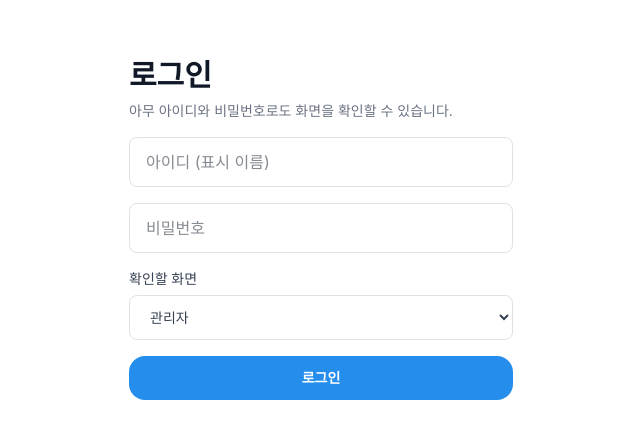
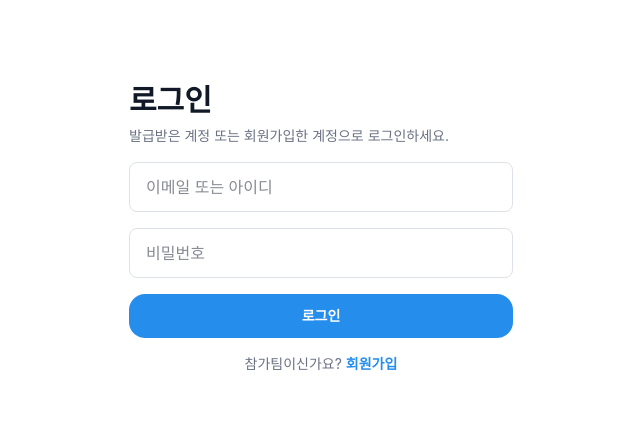
Before and after one commit to miceplans/2026RoboticsChallenge, a Next.js app: page /login in a window 1280 px wide. Shown: the part 172-610 px from the top of the page, without its empty margins (319-959 px from the left). Built offline with nearby package versions, Linux system fonts and the light colour scheme; no server answers; a web font is replaced by a local one.

Commit message:
feat: add role-based login routing

```diff
--- /dev/null
+++ b/app/admin/login/page.tsx
@@ -0,0 +1,9 @@
+import LoginForm from '@/app/login/LoginForm';
+
+export default function AdminLoginPage() {
+  return (
+    <main className="min-h-screen flex items-center justify-center px-6">
+      <LoginForm area="admin" />
+    </main>
+  );
+}
--- /dev/null
+++ b/app/judge/login/page.tsx
@@ -0,0 +1,9 @@
+import LoginForm from '@/app/login/LoginForm';
+
+export default function JudgeLoginPage() {
+  return (
+    <main className="min-h-screen flex items-center justify-center px-6">
+      <LoginForm area="judge" />
+    </main>
+  );
+}
--- a/app/login/LoginForm.tsx
+++ b/app/login/LoginForm.tsx
@@ -1,31 +1,35 @@
 'use client';
 
+import Link from 'next/link';
 import { useActionState } from 'react';
 import { login } from './actions';
 
-export default function LoginForm() {
+type LoginArea = 'judge' | 'admin';
+
+export default function LoginForm({ area }: { area?: LoginArea }) {
   const [error, action, pending] = useActionState(login, null);
+  const isStaff = Boolean(area);
+  const title = area === 'admin' ? '관리자 로그인' : area === 'judge' ? '심판 로그인' : '로그인';
+  const description = area
+    ? '발급받은 운영 계정으로 로그인하세요.'
+    : '발급받은 계정 또는 회원가입한 계정으로 로그인하세요.';
 
   return (
     <form action={action} className="w-full max-w-sm space-y-4">
       <div>
-        <h1 className="text-3xl font-extrabold text-heading">로그인</h1>
-        <p className="mt-2 text-sm text-gray-500">아무 아이디와 비밀번호로도 화면을 확인할 수 있습니다.</p>
+        <h1 className="text-3xl font-extrabold text-heading">{title}</h1>
+        <p className="mt-2 text-sm text-gray-500">{description}</p>
       </div>
-      <input name="id" placeholder="아이디 (표시 이름)" required className="w-full rounded-lg border border-line bg-white px-4 py-3 outline-none focus:border-accent" />
+      {area && <input type="hidden" name="area" value={area} />}
+      <input name="id" placeholder="이메일 또는 아이디" required className="w-full rounded-lg border border-line bg-white px-4 py-3 outline-none focus:border-accent" />
       <input name="password" type="password" placeholder="비밀번호" required className="w-full rounded-lg border border-line bg-white px-4 py-3 outline-none focus:border-accent" />
-      <label className="block text-sm font-medium text-gray-700">
-        확인할 화면
-        <select name="role" defaultValue="admin" className="mt-1.5 w-full rounded-lg border border-line bg-white px-4 py-3">
-          <option value="admin">관리자</option>
-          <option value="judge">심판</option>
-          <option value="user">참가팀</option>
-        </select>
-      </label>
       {error && <p className="text-sm text-error">{error}</p>}
       <button disabled={pending} className="w-full rounded-2xl bg-accent py-3 text-sm font-semibold text-white hover:bg-accent-soft transition-colors disabled:opacity-50">
         {pending ? '로그인 중...' : '로그인'}
       </button>
+      <p className="text-center text-sm text-gray-500">
+        {isStaff ? <Link href="/login" className="font-semibold text-accent hover:underline">공용 로그인으로 이동</Link> : <>참가팀이신가요? <Link href="/signup" className="font-semibold text-accent hover:underline">회원가입</Link></>}
+      </p>
     </form>
   );
 }
--- a/app/login/actions.ts
+++ b/app/login/actions.ts
@@ -5,24 +5,35 @@ import { redirect } from 'next/navigation';
 import { demoUsers } from '@/lib/auth';
 import { areaOf, homeAreaOf } from '@/lib/hosts';
 import { createSessionToken, SESSION_COOKIE, SESSION_MAX_AGE } from '@/lib/session';
+import { verifyRegisteredUser } from '@/lib/users';
 
+type LoginArea = 'judge' | 'admin';
+
+// 발급받은 데모 계정(demoUsers) 또는 본선 명단 기반으로 직접 가입한 계정으로 로그인한다.
 export async function login(_: string | null, formData: FormData): Promise<string | null> {
-  const id = String(formData.get('id') ?? '');
+  const id = String(formData.get('id') ?? '').trim();
   const password = String(formData.get('password') ?? '');
-  const requestedRole = String(formData.get('role') ?? 'admin');
-  const demoUser = demoUsers.find((u) => u.id === id && u.password === password);
-  // 데모 화면 확인용: 지정된 데모 계정이 아니어도 어떤 값이든 로그인할 수 있다.
-  const user = demoUser ?? {
-    id: id.trim() || 'preview',
-    name: id.trim() || '미리보기',
-    role: requestedRole === 'judge' ? 'judge' : requestedRole === 'user' ? 'user' : 'admin' as const,
-  };
+  const areaValue = String(formData.get('area') ?? '');
+  const requestedArea: LoginArea | '' = areaValue === 'judge' || areaValue === 'admin' ? areaValue : '';
+
+  const demo = demoUsers.find((u) => u.id === id && u.password === password);
+  const registered = demo ? null : verifyRegisteredUser(id, password);
+  if (!demo && !registered) return '아이디 또는 비밀번호가 올바르지 않습니다.';
+
+  const user = demo ?? { id: registered!.id, name: registered!.name, role: 'user' as const, teamId: registered!.teamId };
+
+  if (requestedArea === 'judge' && user.role !== 'judge' && user.role !== 'admin') {
+    return '심판 계정으로 로그인해 주세요.';
+  }
+  if (requestedArea === 'admin' && user.role !== 'admin') {
+    return '관리자 계정으로 로그인해 주세요.';
+  }
 
   const h = await headers();
   const host = h.get('host') ?? '';
 
   // 서브도메인 간 세션 공유가 필요하면 COOKIE_DOMAIN=.example.com 설정
-  (await cookies()).set(SESSION_COOKIE, await createSessionToken({ id: user.id, name: user.name, role: user.role }), {
+  (await cookies()).set(SESSION_COOKIE, await createSessionToken(user), {
     httpOnly: true,
     sameSite: 'lax',
     secure: h.get('x-forwarded-proto') === 'https',
@@ -31,8 +42,7 @@ export async function login(_: string | null, formData: FormData): Promise<strin
     domain: process.env.COOKIE_DOMAIN || undefined,
   });
 
-  const target = homeAreaOf(user.role);
-  // 미리보기에서는 같은 호스트의 경로로 이동해 쿠키 도메인 설정 없이 바로 확인한다.
+  const target = requestedArea || homeAreaOf(user.role);
   redirect(target === areaOf(host) ? '/' : `/${target}`);
 }
 
--- a/components/Header.tsx
+++ b/components/Header.tsx
@@ -67,7 +67,10 @@ export default async function Header() {
                 </form>
               </>
             ) : (
-              <Link href="/login" className="inline-flex h-10 items-center rounded-2xl bg-accent px-4 text-sm font-semibold text-white hover:bg-accent-soft transition-colors">로그인</Link>
+              <>
+                <Link href="/login" className="text-[15px] font-semibold text-gray-700 hover:text-heading">로그인</Link>
+                <Link href="/signup" className="inline-flex h-10 items-center rounded-2xl bg-accent px-4 text-sm font-semibold text-white hover:bg-accent-soft transition-colors">회원가입</Link>
+              </>
             )}
             <span aria-hidden className="h-4 w-px bg-line" />
             {sns.map(({ label, href, icon }) => (
--- a/lib/auth.ts
+++ b/lib/auth.ts
@@ -5,8 +5,8 @@ import { SESSION_COOKIE, verifySessionToken, type Role } from './session';
 // TODO: 실제 DB/인증 연동 시 교체. 현재는 데모용 계정.
 export const demoUsers = [
   { id: 'user1', password: 'user1234', name: '일반 참가자', role: 'user' },
-  { id: 'judge1', password: 'judge1234', name: '심판', role: 'judge' },
-  { id: 'admin1', password: 'admin1234', name: '관리자', role: 'admin' },
+  { id: 'judge1@gmail.com', password: 'mice1170', name: '심사위원', role: 'judge' },
+  { id: 'office1170@naver.com', password: 'mice1170', name: '관리자', role: 'admin' },
 ] as const;
 
 export async function getSession() {
--- a/lib/session.ts
+++ b/lib/session.ts
@@ -1,6 +1,7 @@
 export type Role = 'user' | 'judge' | 'admin';
 
-export type Session = { id: string; name: string; role: Role; exp: number };
+// teamId: 본선 명단 기반 회원가입으로 팀에 연결된 참가자만 가진다
+export type Session = { id: string; name: string; role: Role; teamId?: string; exp: number; v: 2 };
 
 export const SESSION_COOKIE = 'session';
 export const SESSION_MAX_AGE = 60 * 60 * 24 * 7;
@@ -20,8 +21,8 @@ const hmacKey = () => crypto.subtle.importKey('raw', enc.encode(secret), { name:
 
 const sign = async (data: string) => toB64Url(await crypto.subtle.sign('HMAC', await hmacKey(), enc.encode(data)));
 
-export async function createSessionToken(user: Omit<Session, 'exp'>) {
-  const payload = toB64Url(enc.encode(JSON.stringify({ ...user, exp: Date.now() + SESSION_MAX_AGE * 1000 })));
+export async function createSessionToken(user: Omit<Session, 'exp' | 'v'>) {
+  const payload = toB64Url(enc.encode(JSON.stringify({ ...user, exp: Date.now() + SESSION_MAX_AGE * 1000, v: 2 })));
   return `${payload}.${await sign(payload)}`;
 }
 
@@ -31,7 +32,7 @@ export async function verifySessionToken(token: string | undefined): Promise<Ses
   if (!payload || !sig || (await sign(payload)) !== sig) return null;
   try {
     const session = JSON.parse(new TextDecoder().decode(Uint8Array.from(fromB64Url(payload), (c) => c.charCodeAt(0)))) as Session;
-    return session.exp > Date.now() ? session : null;
+    return session.v === 2 && session.exp > Date.now() ? session : null;
   } catch {
     return null;
   }
--- a/proxy.ts
+++ b/proxy.ts
@@ -3,7 +3,7 @@ import { areaOf, areaRoles } from '@/lib/hosts';
 import { SESSION_COOKIE, verifySessionToken } from '@/lib/session';
 
 // 로그인/로그아웃은 모든 호스트에서 공통으로 사용
-const shared = ['/login'];
+const shared = ['/login', '/signup', '/judge/login', '/admin/login'];
 const isShared = (path: string) => shared.some((p) => path === p || path.startsWith(`${p}/`));
 
 export async function proxy(request: NextRequest) {
@@ -40,8 +40,19 @@ export async function proxy(request: NextRequest) {
   // 권한 없는 역할은 존재 자체를 숨긴다
   if (!areaRoles[area].includes(session.role)) return rewriteTo('/404');
 
+  // 영역 서브도메인은 브라우저 주소에서 루트(`/`)를 쓰지만,
+  // 직접 `/judge` 또는 `/admin`으로 들어오는 경우도 같은 페이지로
+  // 처리한다. 접두사를 이미 포함한 요청에 다시 붙이면 `/judge/judge`
+  // 같은 존재하지 않는 경로로 rewrite 되어 404가 된다.
+  const areaPrefix = `/${area}`;
+  let areaPath = pathname;
+  // 이전에 생성된 `/judge/judge`·`/admin/admin` 링크도 정상 경로로
+  // 복구해, 브라우저가 잘못된 주소를 계속 재요청하지 않게 한다.
+  while (areaPath === areaPrefix || areaPath.startsWith(`${areaPrefix}/`)) {
+    areaPath = areaPath.slice(areaPrefix.length) || '/';
+  }
   const url = request.nextUrl.clone();
-  url.pathname = `/${area}${pathname === '/' ? '' : pathname}`;
+  url.pathname = `${areaPrefix}${areaPath === '/' ? '' : areaPath}`;
   return NextResponse.rewrite(url);
 }
 
```
